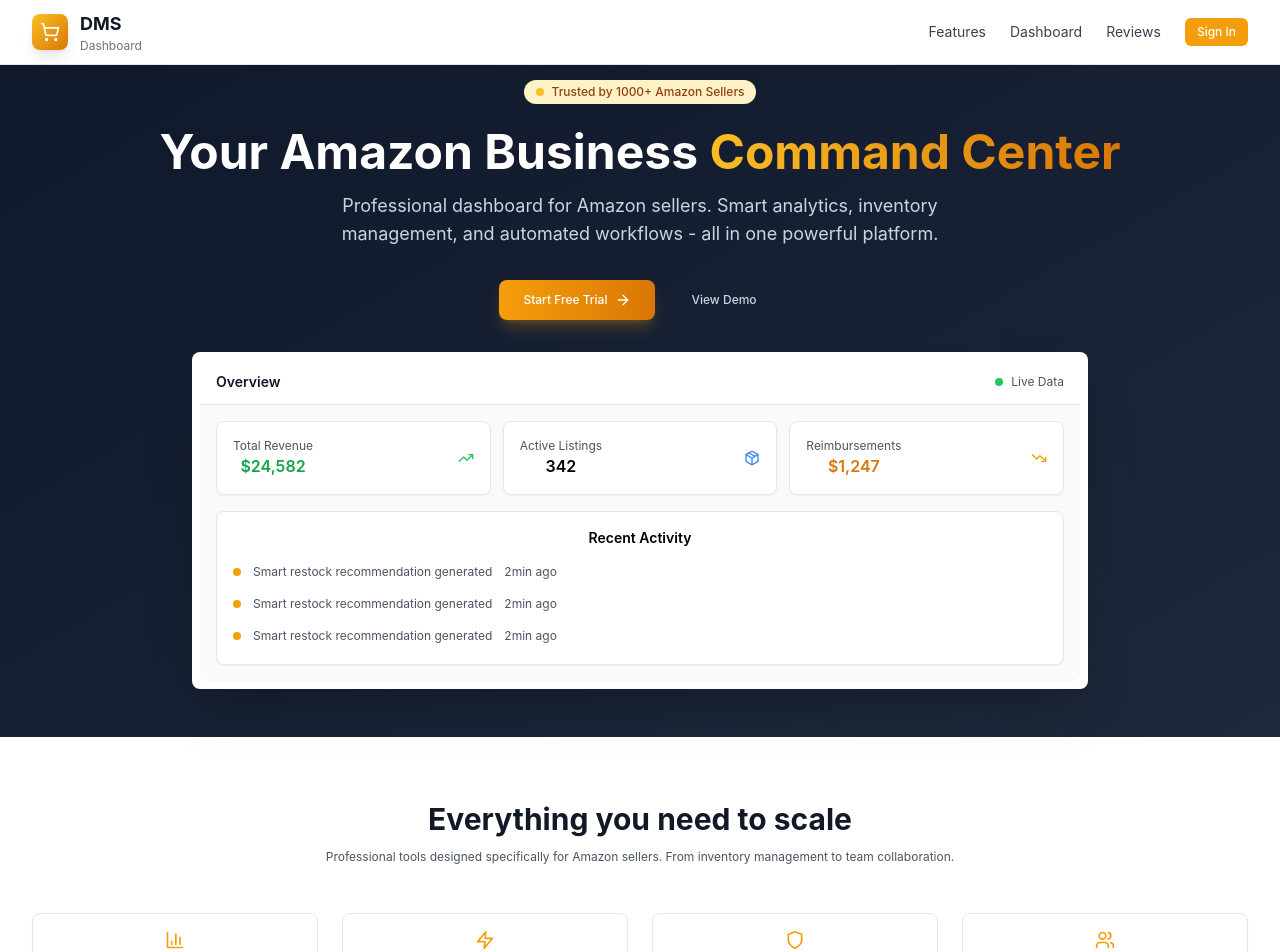
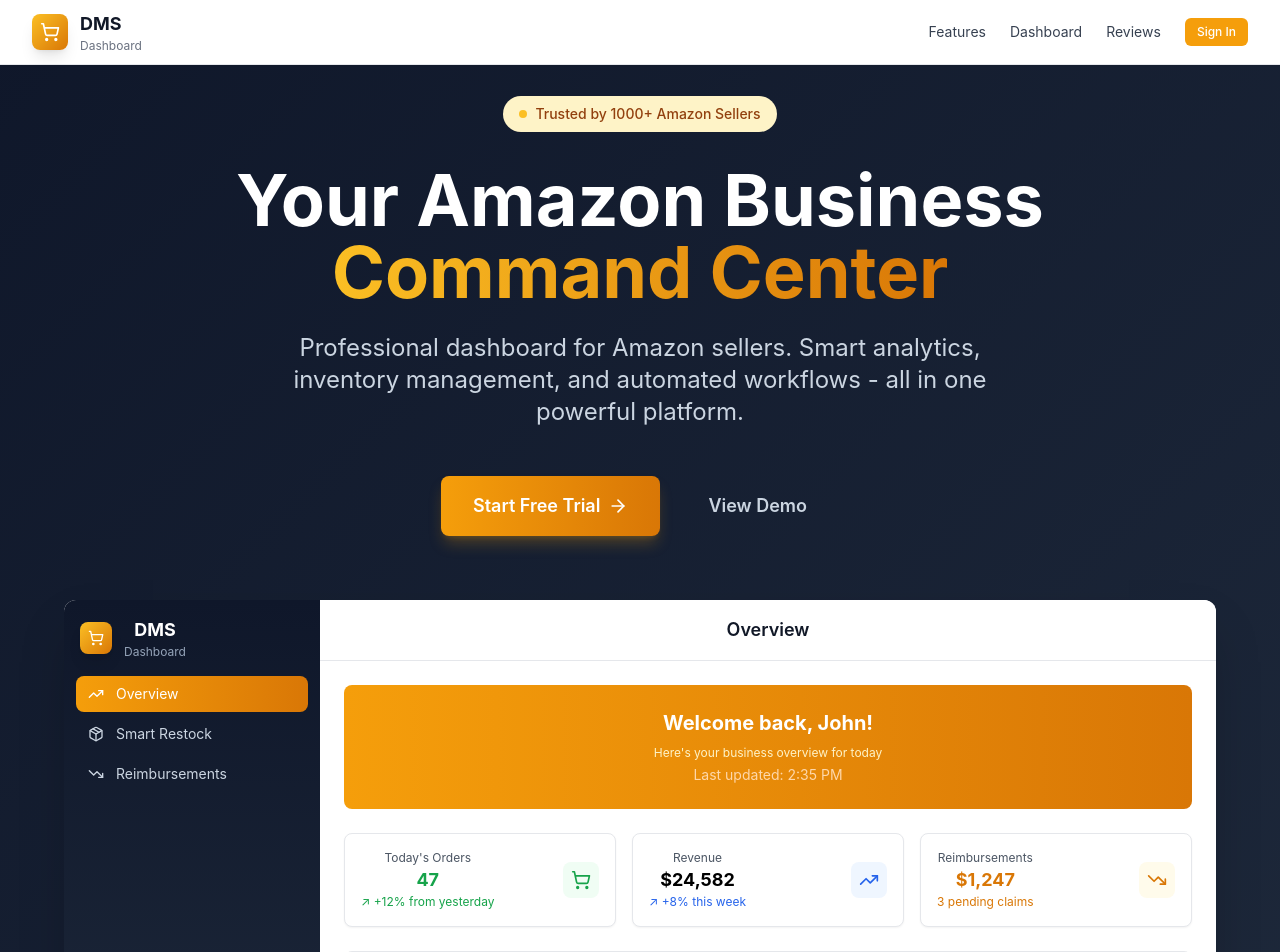
Before and after one commit to teazhi/internet-money-tools, a React (Create React App) app in the folder dashboard/frontend/: page / in a window 1280 px wide. Shown: the top 952 px of the page. Built offline with nearby package versions, Linux system fonts and the light colour scheme; no server answers.

Commit message:
Update LandingPage.js

```diff
--- a/dashboard/frontend/src/components/LandingPage.js
+++ b/dashboard/frontend/src/components/LandingPage.js
@@ -147,94 +147,152 @@
       </nav>
 
       {/* Hero Section */}
-      <section className="pt-20 pb-12 bg-gradient-to-br from-slate-900 to-slate-800">
+      <section className="pt-24 pb-20 bg-gradient-to-br from-slate-900 to-slate-800">
         <div className="max-w-7xl mx-auto px-4 sm:px-6 lg:px-8">
           <div className="text-center">
-            <div className="mb-6">
-              <div className="inline-flex items-center px-3 py-1 bg-amber-100 text-amber-800 text-xs font-medium rounded-full">
+            <div className="mb-8">
+              <div className="inline-flex items-center px-4 py-2 bg-amber-100 text-amber-800 text-sm font-medium rounded-full">
                 <span className="w-2 h-2 bg-amber-400 rounded-full mr-2"></span>
                 Trusted by 1000+ Amazon Sellers
               </div>
             </div>
 
-            <h1 className="text-3xl md:text-5xl font-bold text-white mb-4">
+            <h1 className="text-4xl md:text-6xl lg:text-7xl font-bold text-white mb-6 leading-tight">
               Your Amazon Business
-              <span className="text-transparent bg-clip-text bg-gradient-to-r from-amber-400 to-amber-600"> Command Center</span>
+              <br />
+              <span className="text-transparent bg-clip-text bg-gradient-to-r from-amber-400 to-amber-600">Command Center</span>
             </h1>
-            <p className="text-lg text-slate-300 mb-8 max-w-2xl mx-auto">
+            <p className="text-xl md:text-2xl text-slate-300 mb-12 max-w-3xl mx-auto leading-relaxed">
               Professional dashboard for Amazon sellers. Smart analytics, inventory management, and automated workflows - all in one powerful platform.
             </p>
 
-            <div className="flex flex-col sm:flex-row gap-3 justify-center items-center mb-8">
+            <div className="flex flex-col sm:flex-row gap-4 justify-center items-center mb-16">
               <Link
                 to="/login"
-                className="inline-flex items-center bg-gradient-to-r from-amber-500 to-amber-600 hover:from-amber-600 hover:to-amber-700 text-white px-6 py-3 rounded-lg font-medium shadow-lg shadow-amber-500/25 transition-all"
+                className="inline-flex items-center bg-gradient-to-r from-amber-500 to-amber-600 hover:from-amber-600 hover:to-amber-700 text-white px-8 py-4 rounded-lg font-semibold text-lg shadow-lg shadow-amber-500/25 transition-all hover:scale-105"
               >
                 Start Free Trial
-                <ArrowRight className="ml-2 h-4 w-4" />
+                <ArrowRight className="ml-2 h-5 w-5" />
               </Link>
-              <button className="text-slate-300 hover:text-white font-medium px-6 py-3 transition-colors">
+              <button className="text-slate-300 hover:text-white font-semibold px-8 py-4 text-lg transition-colors">
                 View Demo
               </button>
             </div>
 
             {/* Dashboard Preview */}
-            <div className="relative max-w-4xl mx-auto mt-8">
-              <div className="bg-white rounded-lg shadow-2xl p-2">
-                <div className="bg-gray-100 rounded-lg overflow-hidden">
-                  {/* Mock dashboard header */}
-                  <div className="bg-white border-b border-gray-200 px-4 py-3">
-                    <div className="flex items-center justify-between">
-                      <h3 className="text-sm font-semibold text-gray-900">Overview</h3>
-                      <div className="flex items-center space-x-2">
-                        <div className="w-2 h-2 bg-green-500 rounded-full"></div>
-                        <span className="text-xs text-gray-600">Live Data</span>
+            <div className="relative max-w-6xl mx-auto">
+              <div className="bg-white rounded-xl shadow-2xl overflow-hidden">
+                {/* Mock Sidebar */}
+                <div className="flex">
+                  <div className="w-16 md:w-64 bg-gradient-to-b from-slate-900 to-slate-800 flex-shrink-0">
+                    <div className="p-4">
+                      <div className="flex items-center">
+                        <div className="p-2 bg-gradient-to-br from-amber-400 to-amber-600 rounded-lg shadow-lg">
+                          <ShoppingCart className="h-4 w-4 text-white" />
+                        </div>
+                        <div className="ml-3 hidden md:block">
+                          <span className="text-lg font-bold text-white">DMS</span>
+                          <p className="text-xs text-slate-400">Dashboard</p>
                         </div>
                       </div>
                     </div>
 
-                  {/* Mock dashboard content */}
-                  <div className="p-4 bg-gray-50">
-                    <div className="grid grid-cols-1 md:grid-cols-3 gap-3 mb-4">
+                    <nav className="px-3 space-y-1">
+                      <div className="bg-gradient-to-r from-amber-500 to-amber-600 text-white px-3 py-2 rounded-lg flex items-center">
+                        <TrendingUp className="h-4 w-4" />
+                        <span className="ml-3 hidden md:block text-sm">Overview</span>
+                      </div>
+                      <div className="text-slate-300 px-3 py-2 rounded-lg flex items-center">
+                        <Package className="h-4 w-4" />
+                        <span className="ml-3 hidden md:block text-sm">Smart Restock</span>
+                      </div>
+                      <div className="text-slate-300 px-3 py-2 rounded-lg flex items-center">
+                        <TrendingDown className="h-4 w-4" />
+                        <span className="ml-3 hidden md:block text-sm">Reimbursements</span>
+                      </div>
+                    </nav>
+                  </div>
+
+                  {/* Main Content */}
+                  <div className="flex-1 min-h-96">
+                    {/* Header */}
+                    <div className="bg-white border-b border-gray-200 px-6 py-4">
+                      <h2 className="text-lg font-semibold text-gray-900">Overview</h2>
+                    </div>
+
+                    {/* Welcome Header */}
+                    <div className="p-6">
+                      <div className="bg-gradient-to-r from-builders-500 to-builders-600 rounded-lg p-6 text-white mb-6">
+                        <h3 className="text-xl font-bold mb-2">Welcome back, John!</h3>
+                        <p className="text-builders-100">Here's your business overview for today</p>
+                        <p className="text-builders-200 text-sm mt-1">Last updated: 2:35 PM</p>
+                      </div>
+
+                      {/* Stats Cards */}
+                      <div className="grid grid-cols-1 md:grid-cols-3 gap-4 mb-6">
                         <div className="card">
                           <div className="flex items-center justify-between">
                             <div>
-                            <p className="caption-text">Total Revenue</p>
-                            <p className="heading-md text-green-600">$24,582</p>
+                              <p className="caption-text">Today's Orders</p>
+                              <p className="heading-lg text-green-600">47</p>
+                              <p className="text-xs text-green-600">↗ +12% from yesterday</p>
                             </div>
-                          <TrendingUp className="h-4 w-4 text-green-500" />
+                            <div className="p-2 bg-green-50 rounded-lg">
+                              <ShoppingCart className="h-5 w-5 text-green-600" />
+                            </div>
                           </div>
                         </div>
                         <div className="card">
                           <div className="flex items-center justify-between">
                             <div>
-                            <p className="caption-text">Active Listings</p>
-                            <p className="heading-md">342</p>
+                              <p className="caption-text">Revenue</p>
+                              <p className="heading-lg">$24,582</p>
+                              <p className="text-xs text-blue-600">↗ +8% this week</p>
                             </div>
-                          <Package className="h-4 w-4 text-blue-500" />
+                            <div className="p-2 bg-blue-50 rounded-lg">
+                              <TrendingUp className="h-5 w-5 text-blue-600" />
+                            </div>
                           </div>
                         </div>
                         <div className="card">
                           <div className="flex items-center justify-between">
                             <div>
                               <p className="caption-text">Reimbursements</p>
-                            <p className="heading-md text-amber-600">$1,247</p>
+                              <p className="heading-lg text-amber-600">$1,247</p>
+                              <p className="text-xs text-amber-600">3 pending claims</p>
                             </div>
-                          <TrendingDown className="h-4 w-4 text-amber-500" />
+                            <div className="p-2 bg-amber-50 rounded-lg">
+                              <TrendingDown className="h-5 w-5 text-amber-600" />
+                            </div>
                           </div>
                         </div>
                       </div>
 
+                      {/* Stock Alerts */}
                       <div className="card">
-                      <h4 className="heading-sm mb-3">Recent Activity</h4>
-                      <div className="space-y-2">
-                        {[1,2,3].map(i => (
-                          <div key={i} className="flex items-center space-x-3 py-1">
-                            <div className="w-2 h-2 bg-amber-500 rounded-full"></div>
-                            <span className="body-text text-gray-600">Smart restock recommendation generated</span>
-                            <span className="caption-text">2min ago</span>
+                        <h4 className="heading-sm mb-4">Stock Alerts</h4>
+                        <div className="space-y-3">
+                          <div className="flex items-center justify-between py-2 border-b border-gray-100 last:border-0">
+                            <div>
+                              <p className="emphasis-text">B08XYZ123</p>
+                              <p className="caption-text">Wireless Headphones - Black</p>
                             </div>
-                        ))}
+                            <div className="text-right">
+                              <p className="text-sm text-red-600 font-medium">3 days left</p>
+                              <p className="caption-text">Stock: 12 • Reorder: 50</p>
+                            </div>
+                          </div>
+                          <div className="flex items-center justify-between py-2 border-b border-gray-100 last:border-0">
+                            <div>
+                              <p className="emphasis-text">B07ABC456</p>
+                              <p className="caption-text">Phone Case - Clear</p>
+                            </div>
+                            <div className="text-right">
+                              <p className="text-sm text-amber-600 font-medium">7 days left</p>
+                              <p className="caption-text">Stock: 25 • Reorder: 100</p>
+                            </div>
+                          </div>
+                        </div>
                       </div>
                     </div>
                   </div>
```
Lines whose indentation alone changed are shown as unchanged.
